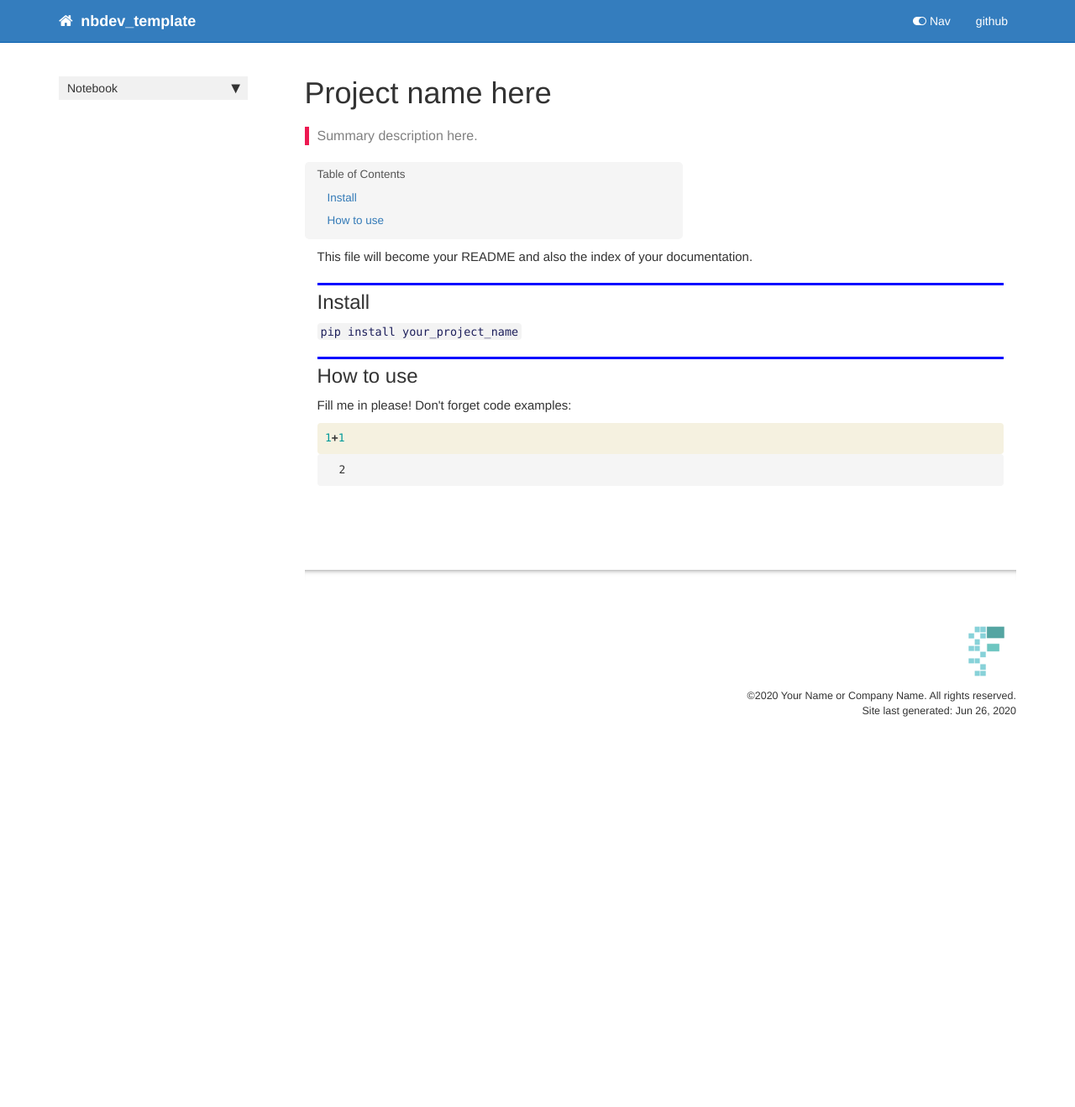
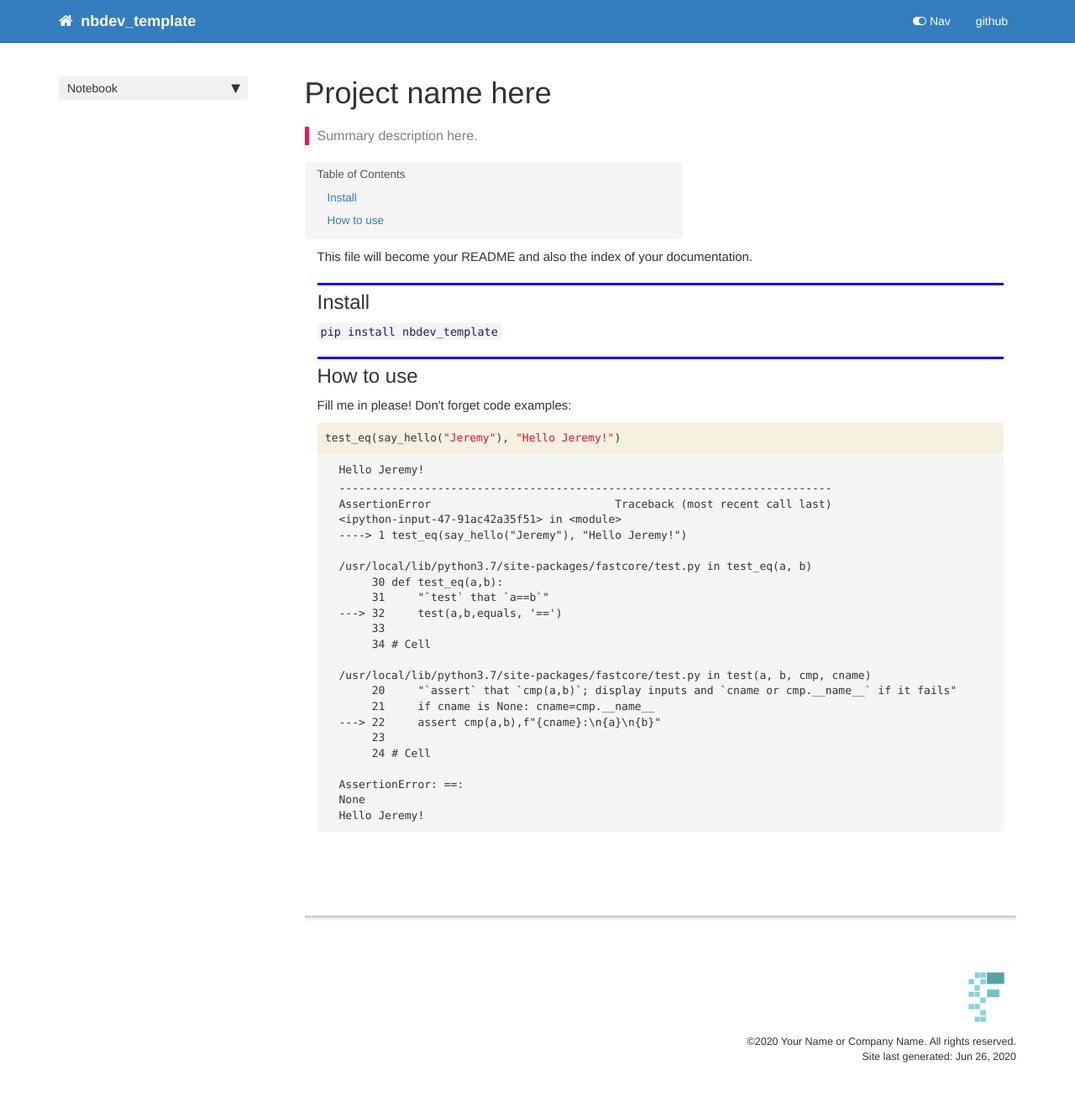
Before and after one commit to prasannapkr/sample_nbdev, a Jekyll site: the page built from docs/index.html, in a window 1280 px wide. Shown: the whole page at 84% size. Built offline with Jekyll 4.4.1, drawn with Linux system fonts in a browser that asks for light colours; nearby versions of some CDN libraries; comment, search, counter and statistics services are not loaded; before the commit the page ends 906 px from its top, so only the background shows below that.

Commit message:
some basic stuff

```diff
--- a/docs/index.html
+++ b/docs/index.html
@@ -42,7 +42,7 @@ description: "Summary description here."
 </div>
 <div class="cell border-box-sizing text_cell rendered"><div class="inner_cell">
 <div class="text_cell_render border-box-sizing rendered_html">
-<p><code>pip install your_project_name</code></p>
+<p><code>pip install nbdev_template</code></p>
 
 </div>
 </div>
@@ -67,7 +67,7 @@ description: "Summary description here."
 
 <div class="inner_cell">
     <div class="input_area">
-<div class=" highlight hl-ipython3"><pre><span></span><span class="mi">1</span><span class="o">+</span><span class="mi">1</span>
+<div class=" highlight hl-ipython3"><pre><span></span><span class="n">test_eq</span><span class="p">(</span><span class="n">say_hello</span><span class="p">(</span><span class="s2">&quot;Jeremy&quot;</span><span class="p">),</span> <span class="s2">&quot;Hello Jeremy!&quot;</span><span class="p">)</span>
 </pre></div>
 
     </div>
@@ -79,12 +79,39 @@ description: "Summary description here."
 
 <div class="output_area">
 
-
-
-<div class="output_text output_subarea output_execute_result">
-<pre>2</pre>
+<div class="output_subarea output_stream output_stdout output_text">
+<pre>Hello Jeremy!
+</pre>
+</div>
 </div>
 
+<div class="output_area">
+
+<div class="output_subarea output_text output_error">
+<pre>
+<span class="ansi-red-fg">---------------------------------------------------------------------------</span>
+<span class="ansi-red-fg">AssertionError</span>                            Traceback (most recent call last)
+<span class="ansi-green-fg">&lt;ipython-input-47-91ac42a35f51&gt;</span> in <span class="ansi-cyan-fg">&lt;module&gt;</span>
+<span class="ansi-green-fg">----&gt; 1</span><span class="ansi-red-fg"> </span>test_eq<span class="ansi-blue-fg">(</span>say_hello<span class="ansi-blue-fg">(</span><span class="ansi-blue-fg">&#34;Jeremy&#34;</span><span class="ansi-blue-fg">)</span><span class="ansi-blue-fg">,</span> <span class="ansi-blue-fg">&#34;Hello Jeremy!&#34;</span><span class="ansi-blue-fg">)</span>
+
+<span class="ansi-green-fg">/usr/local/lib/python3.7/site-packages/fastcore/test.py</span> in <span class="ansi-cyan-fg">test_eq</span><span class="ansi-blue-fg">(a, b)</span>
+<span class="ansi-green-intense-fg ansi-bold">     30</span> <span class="ansi-green-fg">def</span> test_eq<span class="ansi-blue-fg">(</span>a<span class="ansi-blue-fg">,</span>b<span class="ansi-blue-fg">)</span><span class="ansi-blue-fg">:</span>
+<span class="ansi-green-intense-fg ansi-bold">     31</span>     <span class="ansi-blue-fg">&#34;`test` that `a==b`&#34;</span>
+<span class="ansi-green-fg">---&gt; 32</span><span class="ansi-red-fg">     </span>test<span class="ansi-blue-fg">(</span>a<span class="ansi-blue-fg">,</span>b<span class="ansi-blue-fg">,</span>equals<span class="ansi-blue-fg">,</span> <span class="ansi-blue-fg">&#39;==&#39;</span><span class="ansi-blue-fg">)</span>
+<span class="ansi-green-intense-fg ansi-bold">     33</span>
+<span class="ansi-green-intense-fg ansi-bold">     34</span> <span class="ansi-red-fg"># Cell</span>
+
+<span class="ansi-green-fg">/usr/local/lib/python3.7/site-packages/fastcore/test.py</span> in <span class="ansi-cyan-fg">test</span><span class="ansi-blue-fg">(a, b, cmp, cname)</span>
+<span class="ansi-green-intense-fg ansi-bold">     20</span>     <span class="ansi-blue-fg">&#34;`assert` that `cmp(a,b)`; display inputs and `cname or cmp.__name__` if it fails&#34;</span>
+<span class="ansi-green-intense-fg ansi-bold">     21</span>     <span class="ansi-green-fg">if</span> cname <span class="ansi-green-fg">is</span> <span class="ansi-green-fg">None</span><span class="ansi-blue-fg">:</span> cname<span class="ansi-blue-fg">=</span>cmp<span class="ansi-blue-fg">.</span>__name__
+<span class="ansi-green-fg">---&gt; 22</span><span class="ansi-red-fg">     </span><span class="ansi-green-fg">assert</span> cmp<span class="ansi-blue-fg">(</span>a<span class="ansi-blue-fg">,</span>b<span class="ansi-blue-fg">)</span><span class="ansi-blue-fg">,</span><span class="ansi-blue-fg">f&#34;{cname}:\n{a}\n{b}&#34;</span>
+<span class="ansi-green-intense-fg ansi-bold">     23</span>
+<span class="ansi-green-intense-fg ansi-bold">     24</span> <span class="ansi-red-fg"># Cell</span>
+
+<span class="ansi-red-fg">AssertionError</span>: ==:
+None
+Hello Jeremy!</pre>
+</div>
 </div>
 
 </div>
--- a/nbdev_template/_nbdev.py
+++ b/nbdev_template/_nbdev.py
@@ -2,7 +2,8 @@
 
 __all__ = ["index", "modules", "custom_doc_links", "git_url"]
 
-index = {"say_hello": "00_core.ipynb"}
+index = {"say_hello": "00_core.ipynb",
+         "HelloSayer": "00_core.ipynb"}
 
 modules = ["core.py"]
 
```
Also changed, not shown: docs/core.html (+52 -2 lines), nbdev_template/core.py (+7 -1 lines), README.md, 2 other files.
